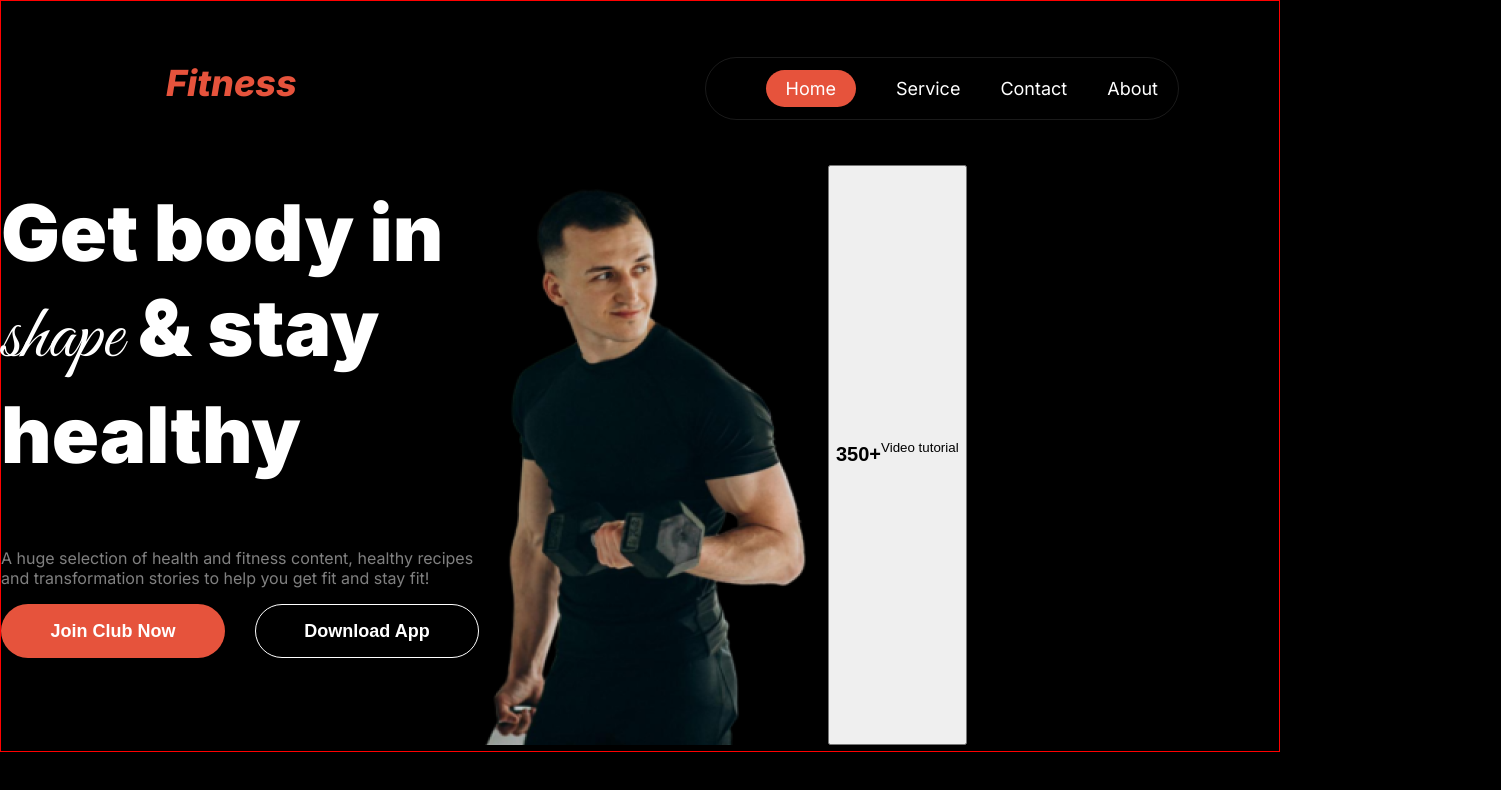
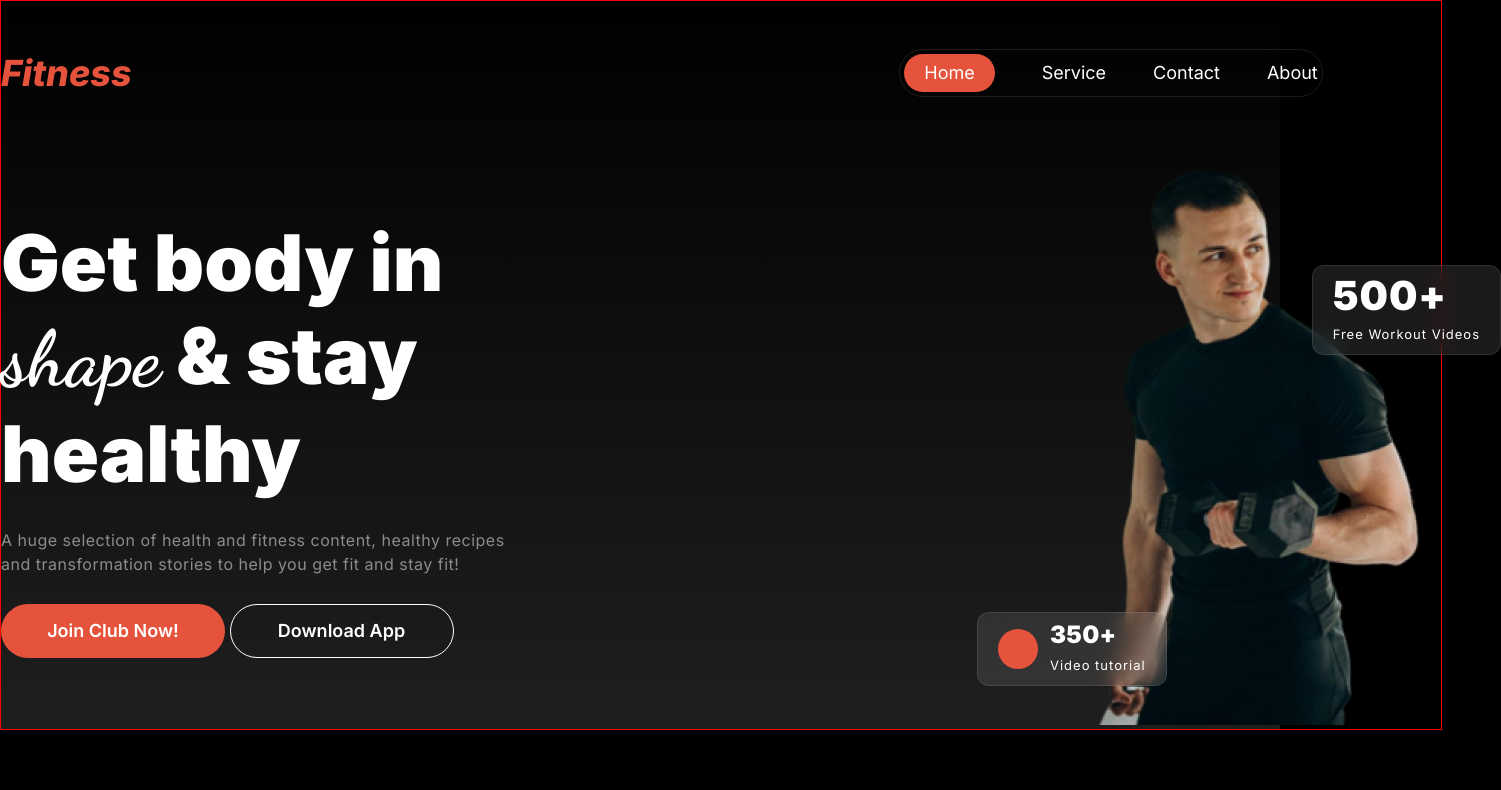
Before and after one commit to fahima144/assignment-2, a plain HTML site: page index.html in a window 1280 px wide. Shown: the whole page, 1501 px wide, since content can reach past the window. Drawn offline with Linux system fonts and the light colour scheme.

Commit message:
some changes and banner section finished

```diff
--- a/index.html
+++ b/index.html
@@ -9,53 +9,52 @@
     <body>
         <!-- header started -->
         <header>
+            <section class="header-section">
                 <!-- navbar started -->
-            <div class="logo">
-                <h2 class="title primary-color">Fitness</h2>
+                <nav>
+                    <h3 class="logo">Fitness</h3>
+
+                    <ul class="navbar">
+                        <li class="home"><a href="">Home</a></li>
+                        <li><a href="">Service</a></li>
+                        <li><a href="">Contact</a></li>
+                        <li><a href="">About</a></li>
+                    </ul>
+                    <div class="menubar">
+                        <i class="fa-solid fa-bars"></i>
                     </div>
-            <div class="nav">
-                <ul>
-                    <li class="nav-item"><a href=""><span>Home</span></a></li>
-                    <li class="nav-item"><a href="">Service</a></li>
-                    <li class="nav-item"><a href="">Contact</a></li>
-                    <li class="nav-item"><a href="">About</a></li>
-                </ul>
-            </div>
+                </nav>
                 <!-- navbar ended -->
 
                 <!-- banner section started -->
-             <section class="banner-section-container">
-                <div class="banner-content-container">
+                <div class="banner-container">
                     <div class="banner-content">
-                        <h1 class="banner-title">Get body in <br> <span class="shape">shape</span> & stay <br> healthy</h1>
-                        <p class="banner-description">A huge selection of health and fitness content, healthy recipes <br> and transformation stories to help you get fit and stay fit!</p>
-                        <div class="btn">
-                            <button class="btn-primary">Join Club Now</button>
-                            <button class="btn-primary d-btn">Download App</button>
+                        <h3>Get body in <br> <span id="shape">shape</span> & stay <br> healthy</h3>
+                        <p>A huge selection of health and fitness content, healthy recipes <br> and transformation stories to help you get fit and stay fit!</p>
+                        <button class="btn">Join Club Now!</button>
+                        <button class="btn btn-2">Download App</button>
+                    </div>
+                    <div class="banner-right-side">
+                        <img src="assets/Images 2.png" alt="">
+                        <div class="overlay top-right">
+                            <div class="sticker">
+                                <h3>500+</h3>
+                                <p>Free Workout Videos</p>
                             </div>
                         </div>
-                    <div class="banner-img-container">
-                        <div class="banner-container">
-                            <img src="assets/Images 2.png" alt="">
-                            <div class="banner-card">
-                                <button class="button-icon">
-                                    <div class="icon"></div>
-                                    <div class="button-content">
-                                        <h2>350+</h2>
+                        <div class="overlay bottom-left">
+                            <div class="sticker sticker-2">
+                                <i class="fa-solid fa-play"></i>
+                                <div>
+                                    <h3>350+</h3>
                                     <p>Video tutorial</p>
-                                    </div>
-
-                                </button>
-                                <div class="button-content">
-                                    <h2>500+</h2>
-                                    <p>Free Workout Videos</p>
                                 </div>
                             </div>
                         </div>
                     </div>
                 </div>
-
             </section>
+            <!-- banner section ended -->
         </header>
         <main></main>
         <footer></footer>
--- a/styles/style.css
+++ b/styles/style.css
@@ -1,22 +1,27 @@
 /* google fonts */
 @import url('https://fonts.googleapis.com/css2?family=Inter:ital,opsz,wght@0,14..32,100..900;1,14..32,100..900&display=swap');
 
-@import url('https://fonts.googleapis.com/css2?family=Great+Vibes&display=swap');
+@import url('https://fonts.googleapis.com/css2?family=Dancing+Script:wght@400..700&display=swap');
 
+/* universal selector */
+* {
+    font-family: "Inter", sans-serif;
+    margin: 0;
+    list-style: none;
+    text-decoration: none;
+    scroll-behavior: smooth;
+}
 
 body{
-    font-family: "Inter", serif;
-    margin: 0;
-    padding: 0;
-    box-sizing: border-box;
     background-color: black;
+    color: white;
 }
-
-/* shared style started */
-.primary-color{
-    color: rgb(230, 83, 60);
+section{
+    min-width: 1440px;
+    margin: 100px auto;
+    border: 1px solid red;
 }
-.btn-primary{
+.btn{
     width: 224px;
     height: 54px;
     border-radius: 42px;
@@ -28,99 +33,156 @@ body{
     letter-spacing: 0px;
     color: white;
 }
-/* shared style ended */
 
-/* header section started */
+/* navbar section */
 header{
-    height: 750px;
-    border: 1px solid red;
-    position: relative;
-    background-color: linear-gradient(0deg, rgb(0, 0, 0, 1) 7%,rgba(48, 48, 48, 1) 100%);
+    background-image: linear-gradient(0deg, rgb(31, 31, 31) 0%, rgba(0,0,0,1) 100%);
 }
-header div{
+nav{
     display: flex;
+    align-items: center;
+    justify-content: space-between;
 }
 .logo{
-    margin-left: 135px;
-    padding: 30px;
-}
-.title{
+    width: 280px;
+    margin: 50px 0;
     font-weight: 800;
     font-size: 36px;
     font-style: italic;
-    right: 20px;
+    color: rgb(230, 83, 60);
 }
-.nav{
-    position: absolute;
-    top: 40px;
-    right: 0;
-    margin-right: 100px;
-}
-.nav ul{
-    list-style: none;
+.navbar{
+    display: flex;
+    align-items: center;
+    box-sizing: border-box;
     border: 1px solid rgba(255, 255, 255, 0.1);
     border-radius: 39px;
-
+    padding: 4px;
+    gap: 47px;
+    margin-left: 500px;
 }
-.nav-item{
-    float: left;
-    padding: 20px;
-}
-.nav-item a{
-    color: white;
+.navbar li a{
     font-size: 18px;
     font-weight: 400;
-    text-decoration: none;
+    line-height: 120%;
+    margin: 12px 0;
+    color: white;
 }
-.nav-item span{
-    width: 92px;
-    height: 46px;
-    justify-content: center;
+.home{
+    border-radius: 46px;
+    background: rgb(230, 83, 60);
+    font-size: 18px;
+    font-weight: 600;
+    line-height: 22px;
+    letter-spacing: 0%;
+    padding: 8px 20px;
+}
+.menu-bar{
+    display: none;
+    color: rgb(255, 255, 255);
+}
+/* navbar section end */
+
+/* banner section */
+.header-section{
+    max-width: 1060px;
+    margin: 0 auto;
+}
+.banner-container{
+    display: flex;
+    justify-content: space-between;
     align-items: center;
-    padding: 8px 20px 8px 20px;
-    border-radius: 70px;
-    background: rgb(230, 83, 60);
-}
-
-.banner-section-container{
-    max-width: 1440px;
-    margin: 0 auto;
-    display: flex;
-    flex-direction: row;
-    justify-content: space-between;
 }
 .banner-content{
-    height: 439px;
-    display: flex;
-    margin: 0 auto;
-    flex-direction: column;
+    width: 50%;
+    color: white;
 }
-.banner-title{
+.banner-content h3{
+    font-size: 78px;
     font-weight: 900;
-    font-size: 78px;
-    color: white;
-    margin-top: 20px;
+    line-height: 120%;
+    letter-spacing: 0%;
+    margin-bottom: 28px;
 }
-.shape{
-    font-family: "Great Vibes", cursive;
+#shape{
+    font-family: "Dancing Script", cursive;
+}
+.banner-content p{
+    font-size: 16px;
     font-weight: 400;
-    font-size: 78px;
+    line-height: 24px;
+    letter-spacing: 0.5px;
+    color: rgba(255, 255, 255, 0.5);
+    margin-bottom: 28px;
 }
-.banner-description{
-    font-weight: 400;
-    font-size: 16px;
-    margin-top: 2px;
-    color: rgba(255, 255, 255, 0.5);
-}
-.btn{
-    display: flex;
-    gap: 30px;
-}
-.d-btn{
+.btn-2{
     border: 1px solid rgb(255, 255, 255);
     border-radius: 42px;
     background-color: transparent;
 }
-.button-icon{
-
+.banner-right-side{
+    position: relative;
+    width: fit-content;
 }
+.banner-right-side img{
+    width: 100%;
+    height: auto;
+}
+.overlay{
+    position: absolute;
+    display: flex;
+    justify-content: center;
+    align-items: center;
+}
+.top-right{
+    top: 120px;
+    right: -60px;
+}
+.bottom-left{
+    bottom: 43px;
+    left: -115px;
+}
+.sticker{
+    box-sizing: border-box;
+    border: 1px solid rgba(255, 255, 255, 0.1);
+    border-radius: 12px;
+    backdrop-filter: blur(10px);
+    background: rgba(255, 255, 255, 0.1);
+    padding: 10px 20px;
+}
+.sticker-2{
+    display: flex;
+    align-items: center;
+    justify-content: center;
+}
+.sticker i{
+    width: 40px;
+    height: 40px;
+    border-radius: 50%;
+    background-color: rgb(230, 83, 60);
+    display: flex;
+    justify-content: center;
+    align-items: center;
+    margin-right: 12px;
+    color: white;
+}
+.sticker h3{
+    font-size: 40px;
+    font-weight: 900;
+    line-height: 40px;
+    letter-spacing: 1px;
+    margin-bottom: 8px;
+}
+.sticker-2 h3{
+    font-size: 24px;
+    font-weight: 900;
+    line-height: 24px;
+    letter-spacing: 0.3px;
+}
+.sticker p{
+    font-size: 13px;
+    font-weight: 400;
+    line-height: 20px;
+    letter-spacing: 1px;
+}
+/* banner section end */
```
Lines whose indentation alone changed are shown as unchanged.
